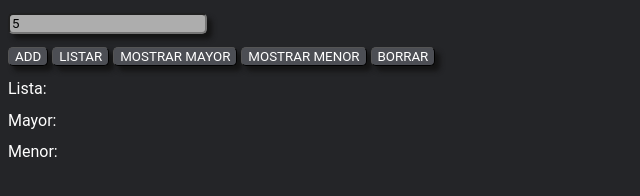
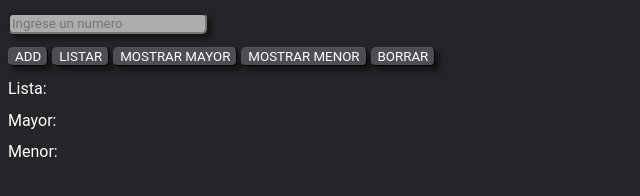
Before and after one commit to MateMar04/VectoresJS, a plain HTML site: page index.html in a window 1280 px wide. Both pictures are taken after typing "5" into the empty fields and a click on the button "ADD". Shown: the full height of the page, 0-640 px from the left. Drawn offline with Linux system fonts and the light colour scheme.

Commit message:
clear leNumero when adding

```diff
--- a/script.js
+++ b/script.js
@@ -8,6 +8,7 @@ var numero
 function add() {
     numero = document.getElementById("leNumero").value;
     lista.push(numero);
+    document.getElementById("leNumero").value = "";
 }
 
 function listar() {
@@ -19,11 +20,11 @@ function mostrarMayor() {
     mayor = listaOrdenada[listaOrdenada.length - 1];
     document.getElementById("mayor").innerHTML = "Mayor: " + mayor;
     if (mayor >= 100) {
-        document.getElementById("mayor").classList.add("verde")
-        document.getElementById("mayor").classList.remove("rojo")
+        document.getElementById("mayor").classList.add("verde");
+        document.getElementById("mayor").classList.remove("rojo");
     } else {
-        document.getElementById("mayor").classList.add("rojo")
-        document.getElementById("mayor").classList.remove("verde")
+        document.getElementById("mayor").classList.add("rojo");
+        document.getElementById("mayor").classList.remove("verde");
     }
 }
 
@@ -32,11 +33,11 @@ function mostrarMenor() {
     menor = listaOrdenada[0];
     document.getElementById("menor").innerHTML = "Menor: " + menor;
     if (menor < 100) {
-        document.getElementById("menor").classList.add("verde")
-        document.getElementById("menor").classList.remove("rojo")
+        document.getElementById("menor").classList.add("verde");
+        document.getElementById("menor").classList.remove("rojo");
     } else {
-        document.getElementById("menor").classList.add("rojo")
-        document.getElementById("menor").classList.remove("verde")
+        document.getElementById("menor").classList.add("rojo");
+        document.getElementById("menor").classList.remove("verde");
     }
 
 }
--- a/styles.css
+++ b/styles.css
@@ -1,5 +1,5 @@
 * {
- font-family: Roboto;
+    font-family: Roboto;
 }
 
 body {
```
